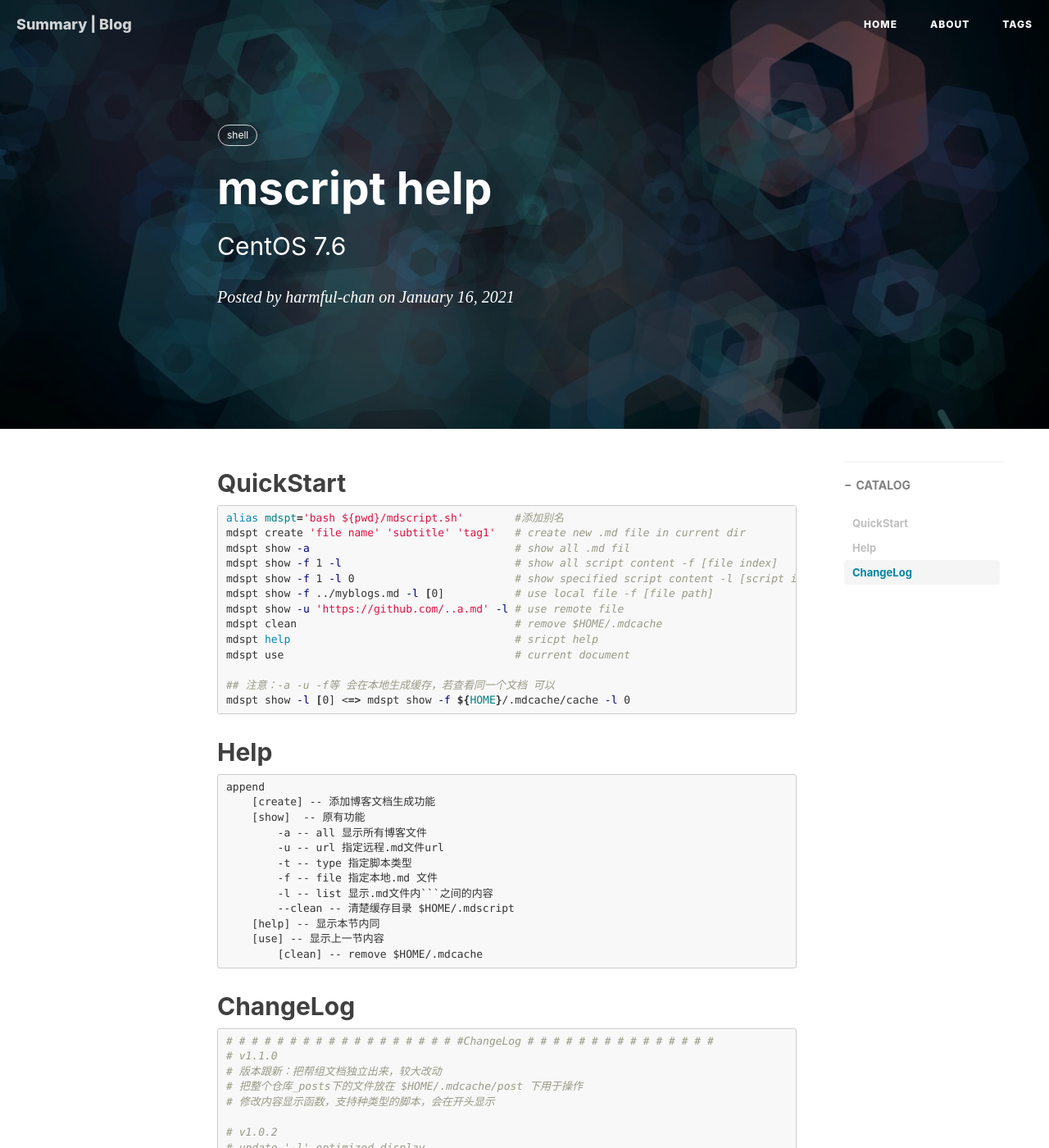
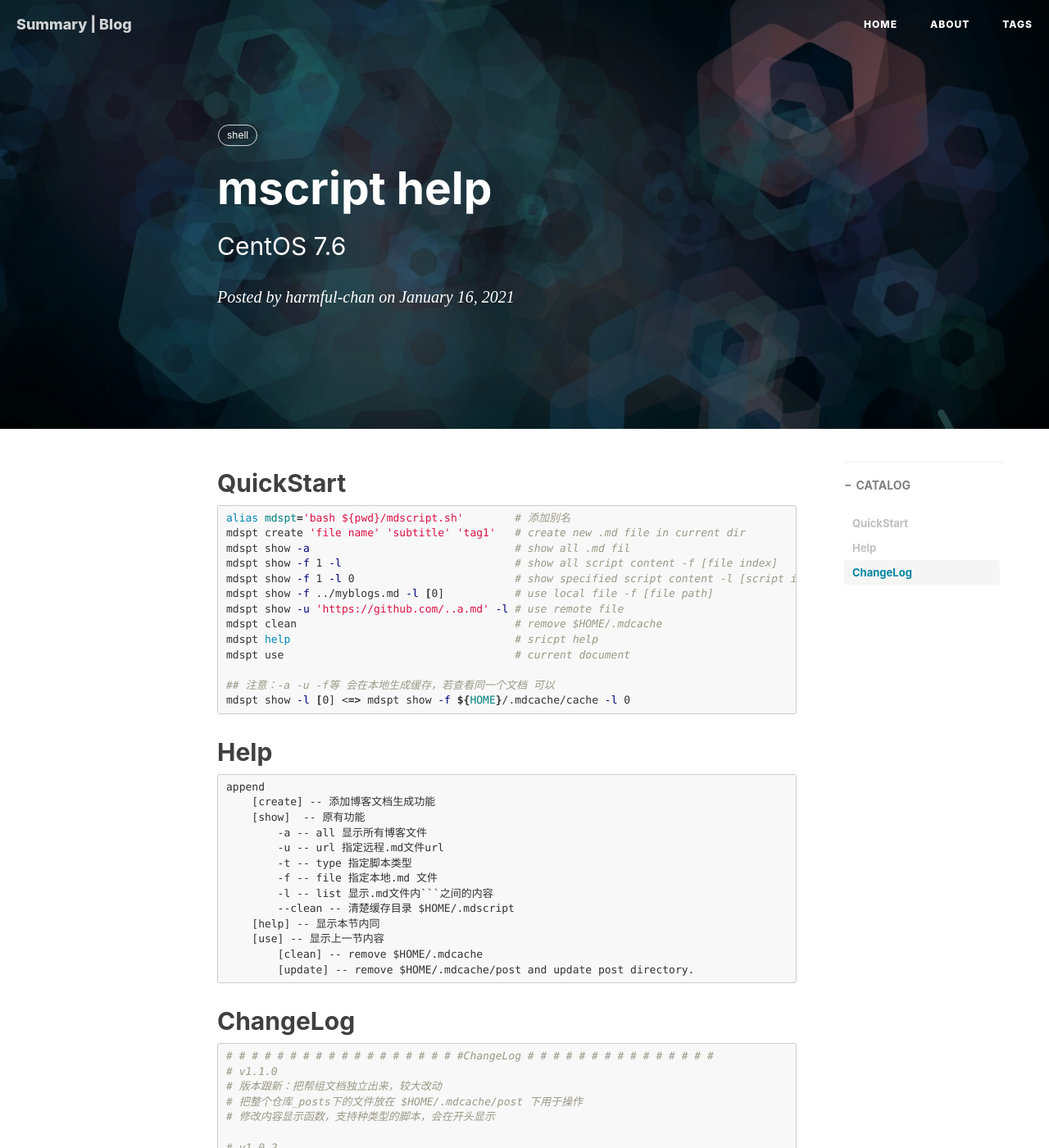
Before and after one commit to harmful-chan/pages, a Jekyll site: the page built from _posts/2021-01-16-mdscript-help.md, in a window 1280 px wide and 1400 px high. Shown: the whole window at 82% size. Built offline with Jekyll 4.4.1, drawn with Linux system fonts in a browser that asks for light colours; nearby versions of some CDN libraries; comment, search, counter and statistics services are not loaded.

Commit message:
add update command.

````diff
--- a/_posts/2021-01-16-mdscript-help.md
+++ b/_posts/2021-01-16-mdscript-help.md
@@ -9,7 +9,7 @@ tags: [ shell ]
 ---
 ## QuickStart
 ```shell
-alias mdspt='bash ${pwd}/mdscript.sh'        #添加别名
+alias mdspt='bash ${pwd}/mdscript.sh'        # 添加别名
 mdspt create 'file name' 'subtitle' 'tag1'   # create new .md file in current dir
 mdspt show -a                                # show all .md fil
 mdspt show -f 1 -l                           # show all script content -f [file index]
@@ -39,6 +39,7 @@ append
     [help] -- 显示本节内同
     [use] -- 显示上一节内容
 	[clean] -- remove $HOME/.mdcache
+	[update] -- remove $HOME/.mdcache/post and update post directory.
 ```
 
 
````
